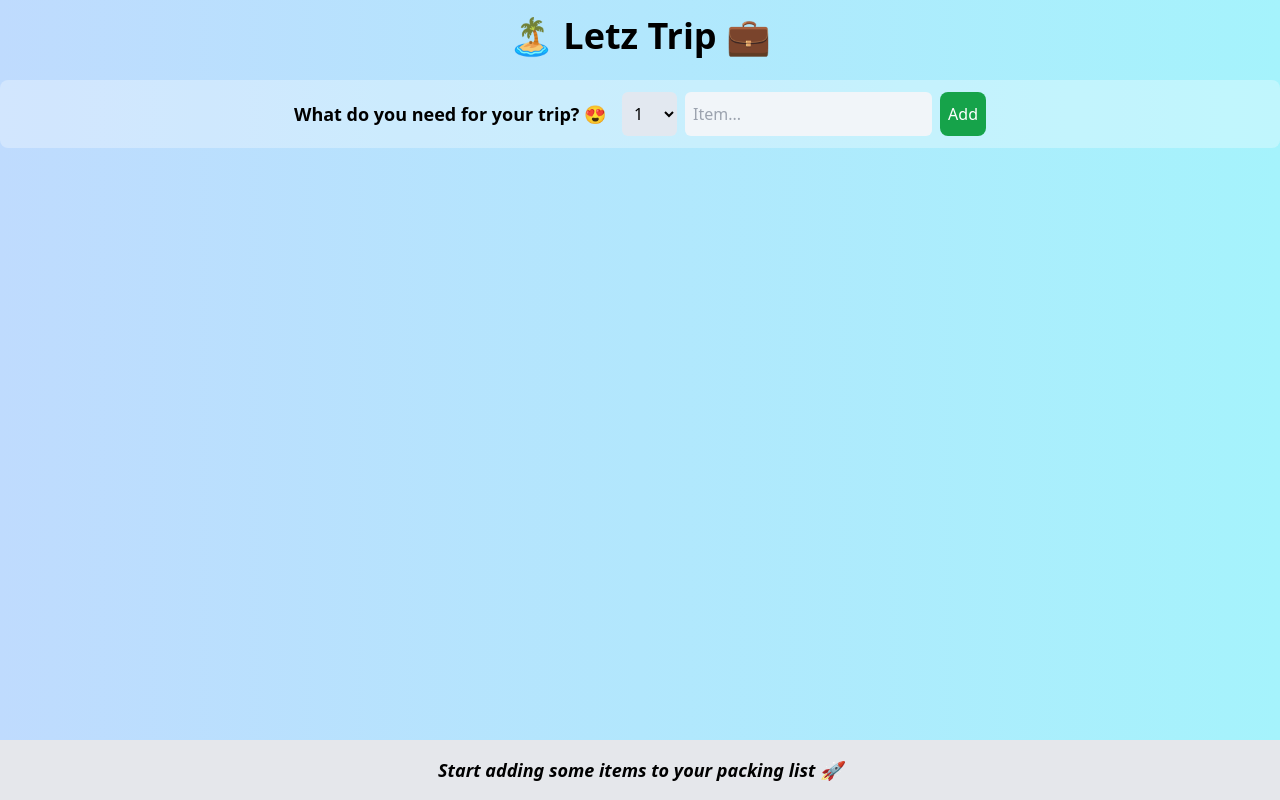
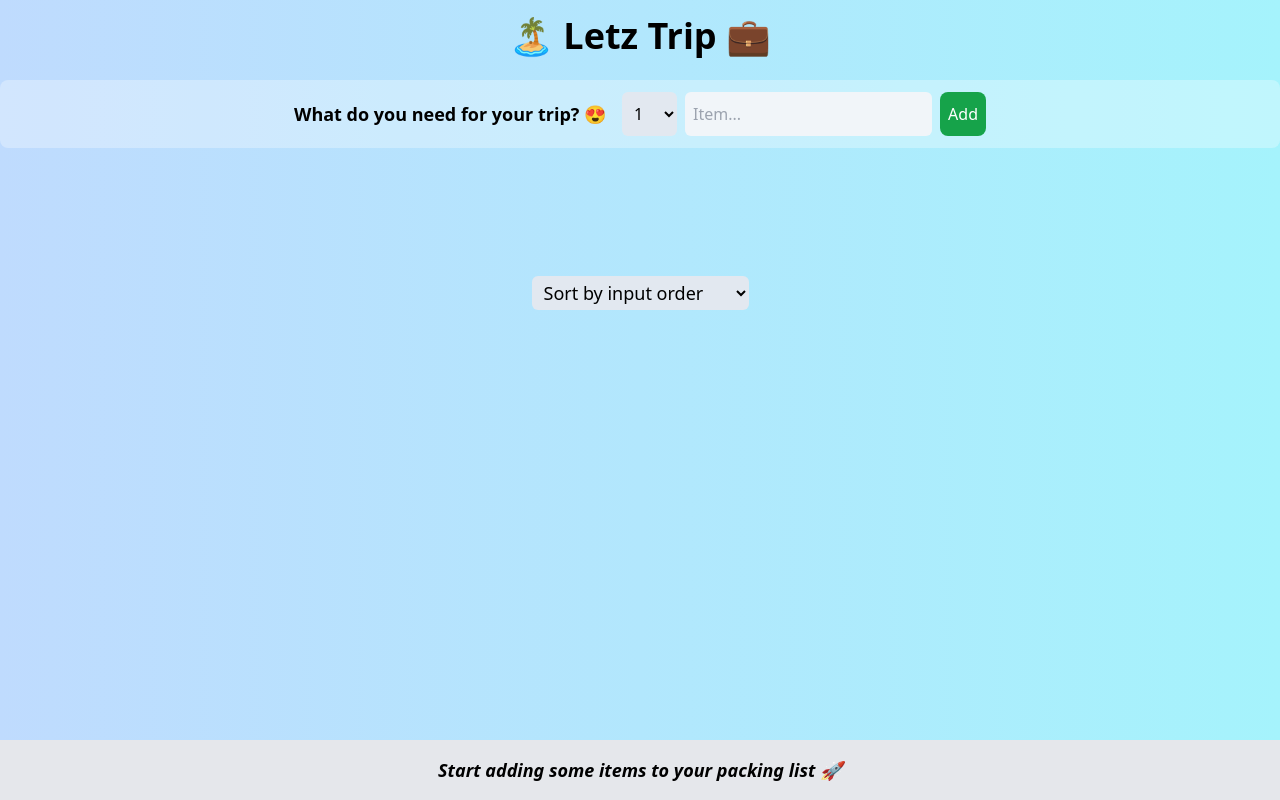
Before and after one commit to QuackPlayground/react-rookie, a React (Vite) app: page / in a window 1280 px wide. Built offline with nearby package versions, Linux system fonts and the light colour scheme.

Commit message:
feat: add sorting items

```diff
--- a/src/App.jsx
+++ b/src/App.jsx
@@ -75,13 +75,35 @@ function Form({ onAddItems }) {
 
 
 function PackingList({ items, onDeleteItem, onToggleItem }) {
+
+  const [sortBy, setSortBy] = useState('input');
+
+  let sortedItems;
+
+  if (sortBy === 'input') sortedItems = items;
+
+  if (sortBy === 'description') sortedItems = items.slice().sort((a, b) => a.description.localeCompare(b.description))
+
+  if (sortBy === 'packed') sortedItems = items.slice().sort((a, b) => Number(a.packed) - Number(b.packed))
+
   return(
-    <div className='flex justify-center mt-4'>
-      <ul className='flex flex-wrap space-x-8'>
-        {items.map((item) => (
-          <Item item={item} key={item.id} onDeleteItem={onDeleteItem} onToggleItem={onToggleItem}/>
-        ))}
-      </ul>
+    <div >
+      <div className='flex justify-center mt-4'>
+        <ul className='flex flex-wrap space-x-8'>
+          {sortedItems.map((item) => (
+            <Item item={item} key={item.id} onDeleteItem={onDeleteItem} onToggleItem={onToggleItem}/>
+          ))}
+        </ul>
+      </div>
+
+      <div className='text-center mt-28 '>
+        <select value={sortBy} onChange={(e) => setSortBy(e.target.value)} className='rounded-md px-2 py-1 bg-slate-200 text-lg'>
+          <option value="input">Sort by input order</option>
+          <option value="description">Sort by description</option>
+          <option value="packed">Sort by packed status</option>
+        </select>
+      </div>
+
     </div>
   )
 }
```
